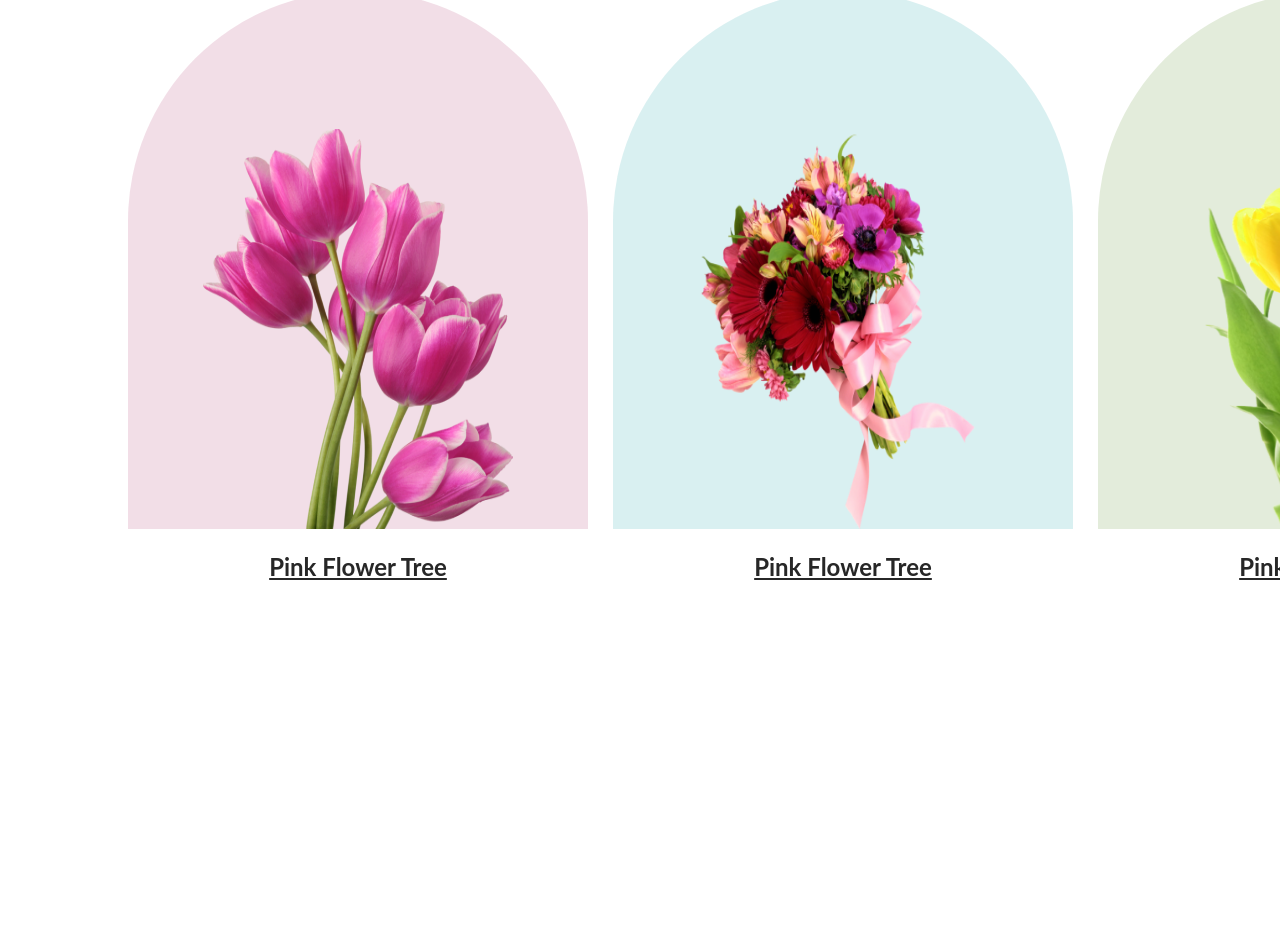
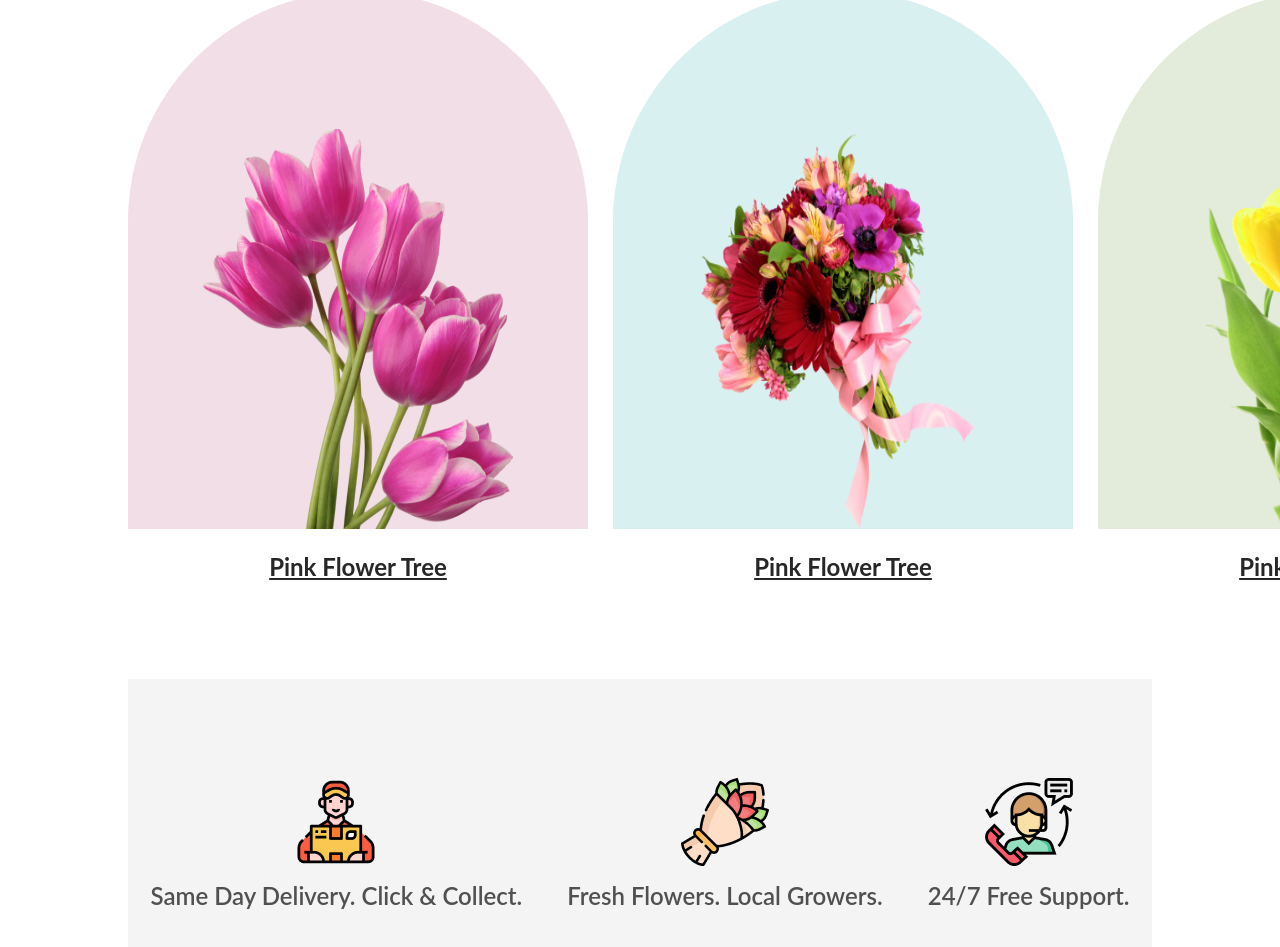
Before and after one commit to saiful693/Flower-shop, a plain HTML site: page index.html in a window 1280 px wide. Shown: the part 1064-2011 px from the top of the page. Before the commit the page ends 1645 px from the top, so only its background shows below. Drawn offline with Linux system fonts and the light colour scheme.

Commit message:
feature service done

```diff
--- a/index.html
+++ b/index.html
@@ -30,11 +30,12 @@
         <section>
             <div class="feature-container">
                 <h3 class="feature-title">Our Featured Flowers</h3>
-                <p class="feature-desc">It is a long established fact that a reader will be distracted by the readable <br> content of a page when
+                <p class="feature-desc">It is a long established fact that a reader will be distracted by the readable
+                    <br> content of a page when
                     looking at its layout.</p>
                 <div class="feature-img-container">
                     <div class="img-box box1">
-                        <img  src="./Flower Asset/pngwing 6.png" alt="" class="feature-img">
+                        <img src="./Flower Asset/pngwing 6.png" alt="" class="feature-img">
                         <h3 class="feature-img-title">Pink Flower Tree</h3>
                     </div>
                     <div class="img-box box2">
@@ -47,7 +48,24 @@
                     </div>
                 </div>
                 <div class="feature-service">
-                    <!-- <h3>something</h3> -->
+                    <div class="service">
+                        <div class="icon-div">
+                            <img src="./Flower Asset/Group 57.png" alt="" class="icon">
+                        </div>
+                        <p class="icon-desc">Same Day Delivery. Click & Collect.</p>
+                    </div>
+                    <div class="service">
+                        <div class="icon-div">
+                            <img src="./Flower Asset/Group 58.png" alt="" class="icon">
+                        </div>
+                        <p class="icon-desc">Fresh Flowers. Local Growers.</p>
+                    </div>
+                    <div class="service">
+                        <div class="icon-div">
+                            <img src="./Flower Asset/Group 59.png" alt="" class="icon">
+                        </div>
+                        <p class="icon-desc">24/7 Free Support.</p>
+                    </div>
                 </div>
             </div>
         </section>
--- a/styles/style.css
+++ b/styles/style.css
@@ -104,6 +104,7 @@
     align-items: center;
     margin: 138px 75px 0px;
 }
+
 .feature-img-title {
     margin-top: 20px;
     color: #272727;
@@ -112,3 +113,29 @@
     font-weight: 700;
     text-decoration-line: underline;
 }
+
+.feature-service {
+    width: 100%;
+    height: 320px;
+    margin: auto;
+    display: flex;
+    justify-content: space-around;
+    align-items: center;
+    margin-top: 150px;
+    border-radius: 2px;
+    background: rgba(39, 39, 39, 0.05);
+}
+.icon-div{
+    display: flex;
+    justify-content: center;
+    align-items: center;
+    padding: 10px;
+}
+.icon-desc{
+    padding-top: 10px;
+color: rgba(39, 39, 39, 0.80);
+text-align: center;
+font-size: 24px;
+padding-top: 5px;
+font-weight: 600;
+}
```
